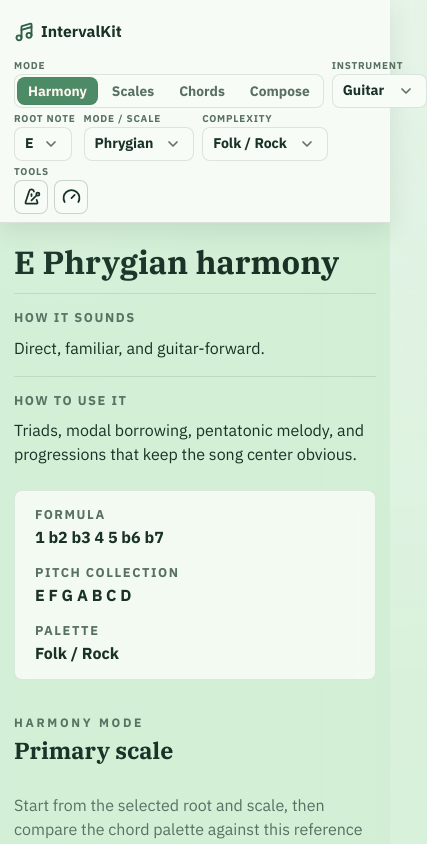
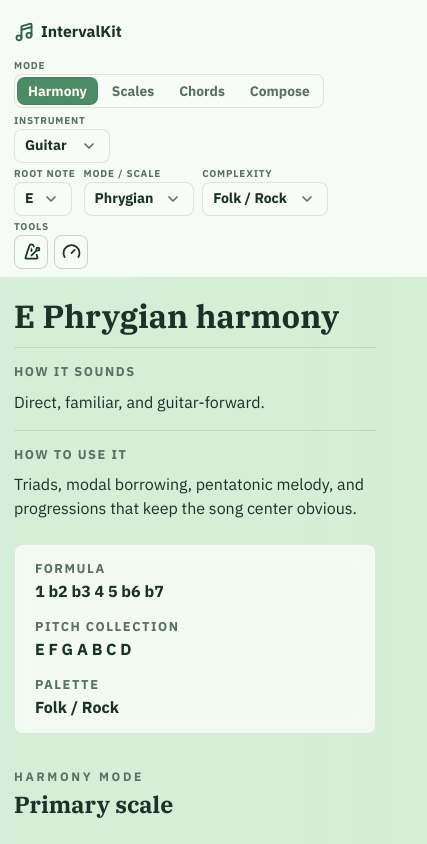
Before and after one commit to aleshh/gtr-scales, a React (Vite) app: page / in a window 390 px wide. Shown: the top 844 px of the page, 427 px wide, since content can reach past the window. Built offline with nearby package versions, Linux system fonts and the light colour scheme.

Commit message:
Fix layout

```diff
--- a/src/App.css
+++ b/src/App.css
@@ -324,13 +324,14 @@
   position: sticky;
   top: 0;
   z-index: 45;
-  width: 100vw;
-  margin-left: calc(50% - 50vw);
-  margin-right: calc(50% - 50vw);
+  margin-left: -24px;
+  margin-right: -24px;
   padding: 8px 0;
-  border-bottom: 1px solid rgba(55, 90, 71, 0.16);
   background: rgba(247, 252, 246, 0.97);
-  box-shadow: 0 8px 24px rgba(25, 49, 38, 0.1);
+  box-shadow:
+    0 0 0 100vmax rgba(247, 252, 246, 0.97),
+    0 8px 24px rgba(25, 49, 38, 0.1);
+  clip-path: inset(0 -100vmax);
   backdrop-filter: blur(10px);
 }
 
@@ -2499,8 +2500,19 @@
     padding: 0 14px 40px;
   }
 
+  .control-panel {
+    margin-left: -14px;
+    margin-right: -14px;
+  }
+
   .control-toolbar {
     padding-inline: 14px;
+  }
+
+  .mode-instrument-group,
+  .control-selectors {
+    flex: 1 1 100%;
+    flex-wrap: wrap;
   }
 
   .hero-panel,
```
